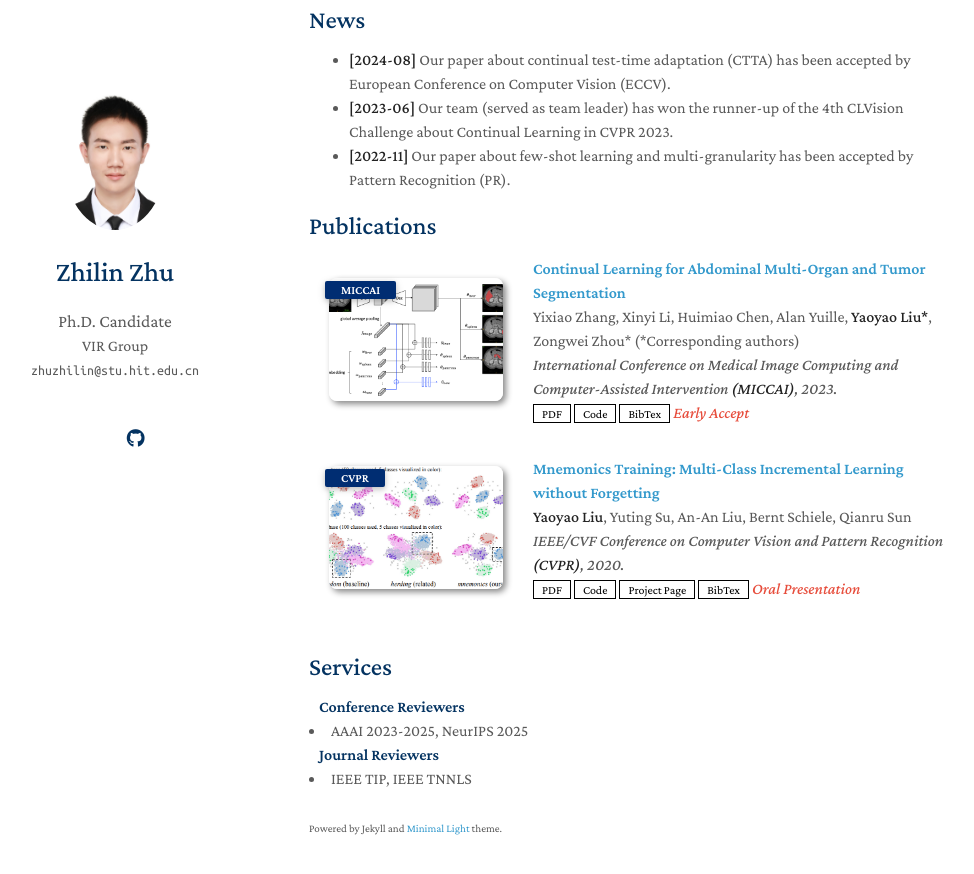
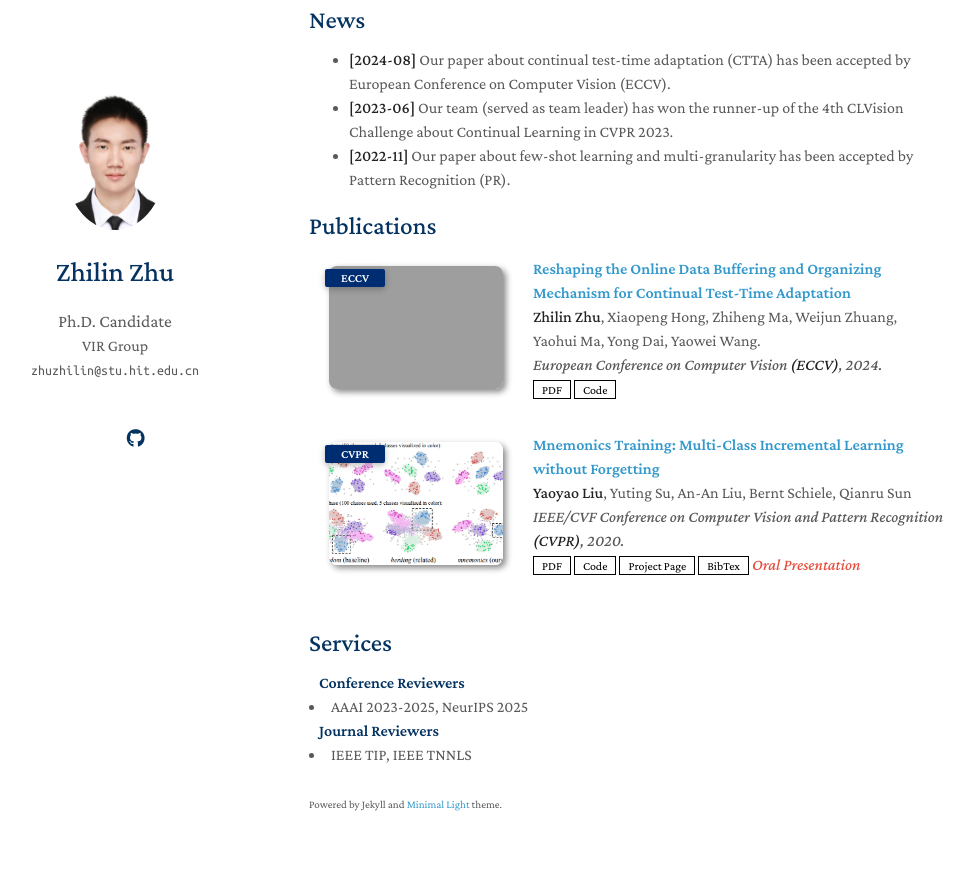
Before and after one commit to z1358/z1358.github.io, a Jekyll site: the page built from index.md, in a window 1280 px wide and 900 px high, scrolled down 783 px. Shown: the top 874 px of the window, without its empty margins (161-1135 px from the left). Built offline with Jekyll 4.4.1, drawn with Linux system fonts in a browser that asks for light colours; a style sheet for code colours, icons or effects is not loaded; our own code applies the rules of GitHub Pages for plain Markdown files; grey boxes are pictures that could not be loaded.

Commit message:
Update publications.yml

```diff
--- a/_data/publications.yml
+++ b/_data/publications.yml
@@ -1,14 +1,12 @@
 main:
 
-  - title: Continual Learning for Abdominal Multi-Organ and Tumor Segmentation
-    authors: Yixiao Zhang, Xinyi Li, Huimiao Chen, Alan Yuille, <strong>Yaoyao Liu*</strong>, Zongwei Zhou* (*Corresponding authors)
-    conference_short: MICCAI
-    conference: International Conference on Medical Image Computing and Computer-Assisted Intervention <strong>(MICCAI)</strong>, 2023.
-    pdf: https://arxiv.org/pdf/2306.00988.pdf
-    code: https://github.com/MrGiovanni/ContinualLearning
-    bibtex: https://bib.yliu.me/MICCAI23.txt
-    image: ./assets/img/teaser_example_2.png
-    notes: Early Accept
+  - title: Reshaping the Online Data Buffering and Organizing Mechanism for Continual Test-Time Adaptation
+    authors: <strong>Zhilin Zhu</strong>, Xiaopeng Hong, Zhiheng Ma, Weijun Zhuang, Yaohui Ma, Yong Dai, Yaowei Wang.
+    conference_short: ECCV
+    conference: European Conference on Computer Vision <strong>(ECCV)</strong>, 2024.
+    pdf: https://arxiv.org/pdf/2407.09367
+    code: https://github.com/z1358/OBAO
+    image: ./assets/img/eccv_24.pdf
 
   - title: "Mnemonics Training: Multi-Class Incremental Learning without Forgetting"
     authors: <strong>Yaoyao Liu</strong>, Yuting Su, An-An Liu, Bernt Schiele, Qianru Sun
```
